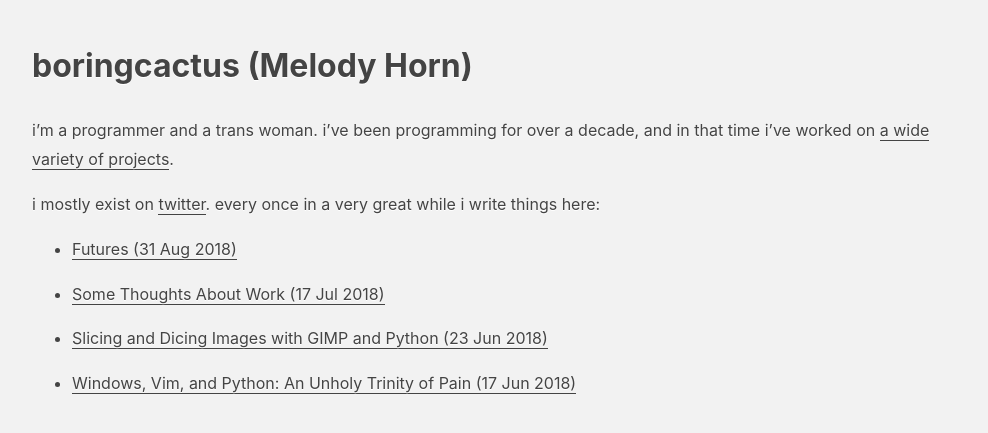
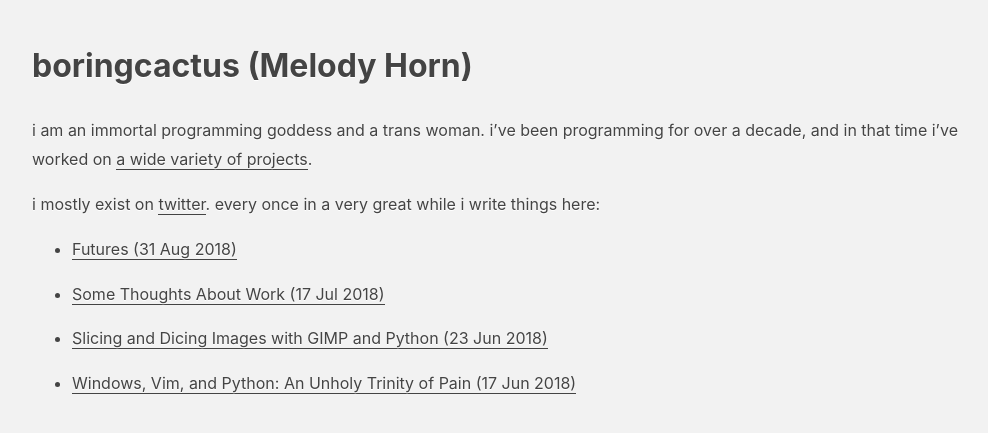
Before and after one commit to boringcactus/boringcactus.github.io, a Jekyll site: the page built from index.md, in a window 1280 px wide. Shown: the top 433 px of the page, without its empty margins (144-1132 px from the left). Built offline with Jekyll 4.4.1, drawn with Linux system fonts in a browser that asks for light colours.

Commit message:
become slightly more egotistical
2019 i'm going all out for myself the way i would for my friends

```diff
--- a/index.md
+++ b/index.md
@@ -1,10 +1,10 @@
 ---
 layout: default
 title: boringcactus (Melody Horn)
-description: i'm a programmer and a trans woman.
+description: immortal programming goddess
 ---
 
-i'm a programmer and a trans woman.
+i am an immortal programming goddess and a trans woman.
 i've been programming for over a decade, and in that time i've worked on [a wide variety of projects]({% link projects.md %}).
 
 i mostly exist on [twitter](https://twitter.com/boring_cactus).
```
